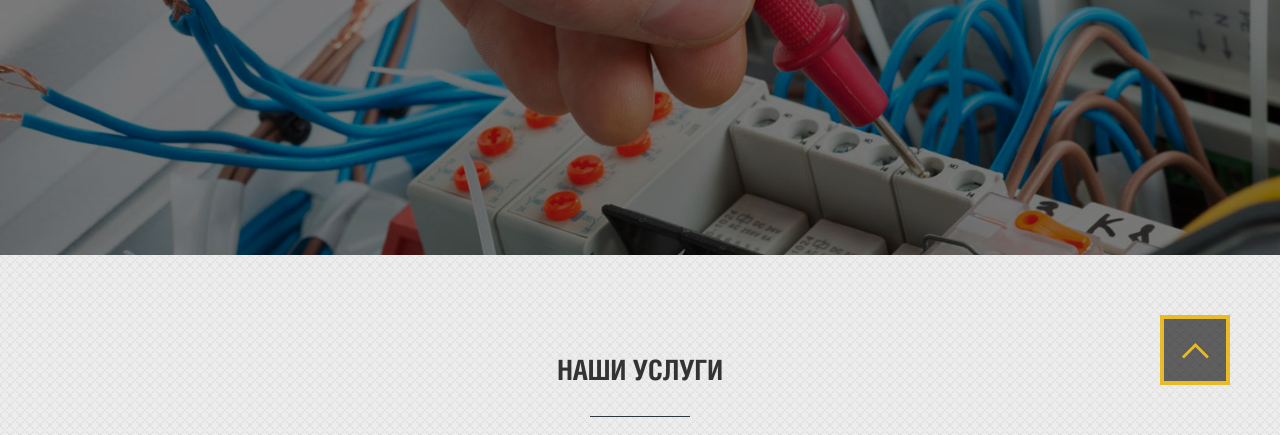
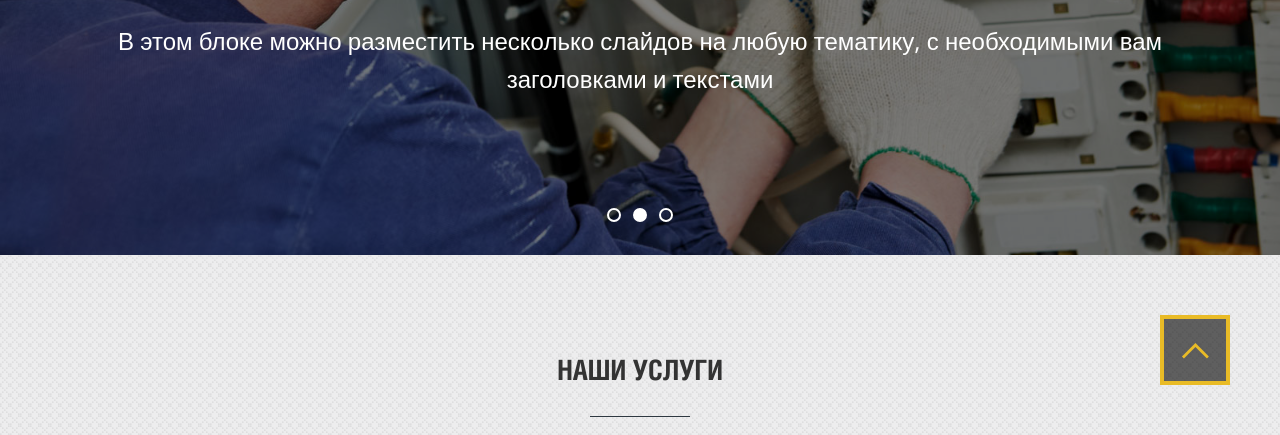
Before and after one commit to makc9pa/JS_Diploma, a website with bundled scripts: page index.html in a window 1280 px wide. Shown: the part 365-800 px from the top of the page. Built offline with nearby package versions, Linux system fonts and the light colour scheme; files whose address does not match are found by name.

```diff
--- a/css/style.css
+++ b/css/style.css
@@ -4,6 +4,7 @@
 @import url(jquery.fancybox.css);
 @import url(lightgallery.min.css);
 @import url(settings.css);
+
 body {
 	font-size: 16px;
 	line-height: 1.6;
@@ -11,6 +12,7 @@
 	overflow-x: hidden;
 	font-family: "Open Sans", sans-serif;
 }
+
 .main-wrapper {
 	min-height: 100%;
 	height: auto !important;
@@ -18,6 +20,7 @@
 	margin: 0 auto -60px auto;
 	background: #fff;
 }
+
 .footer-wrapper {
 	min-height: 60px;
 	max-width: 100%;
@@ -26,30 +29,35 @@
 	color: #9ba2a8;
 	padding: 20px 0;
 }
+
 .footer-push {
 	height: 60px;
 	margin: 0;
 	padding: 0;
 }
+
 .content ul,
 .content ol,
 ul.list,
 ol.list {
 	margin-bottom: 20px;
 }
-.content ul > li,
-.content ol > li,
-ul.list > li,
-ol.list > li {
+
+.content ul>li,
+.content ol>li,
+ul.list>li,
+ol.list>li {
 	margin-bottom: 10px;
 	position: relative;
 }
-.content ul > li,
-ul.list > li {
+
+.content ul>li,
+ul.list>li {
 	padding-left: 15px;
 }
-.content ul > li:after,
-ul.list > li:after {
+
+.content ul>li:after,
+ul.list>li:after {
 	content: "";
 	display: block;
 	position: absolute;
@@ -60,6 +68,7 @@
 	background: #333333;
 	border-radius: 50%;
 }
+
 .content ul ul,
 .content ol ul,
 .content ol ol,
@@ -71,6 +80,7 @@
 	padding-top: 10px;
 	padding-left: 10px;
 }
+
 .content ul ul li,
 .content ol ul li,
 .content ul ol li,
@@ -81,6 +91,7 @@
 ol.list ol li {
 	padding-left: 18px;
 }
+
 .content ul ul li:after,
 .content ol ul li:after,
 ul.list ul li:after,
@@ -89,23 +100,28 @@
 	width: 10px;
 	top: 12px;
 }
+
 .content ol,
 ol.list {
 	counter-reset: item;
 }
-.content ol > li,
-ol.list > li {
+
+.content ol>li,
+ol.list>li {
 	display: block;
 }
-.content ol > li:before,
-ol.list > li:before {
+
+.content ol>li:before,
+ol.list>li:before {
 	content: counters(item, ".") ". ";
 	counter-increment: item;
 }
+
 .content ol ol li:before,
 ol.list ol li:before {
 	content: counters(item, ".") " ";
 }
+
 h1,
 .title-h1 {
 	font-size: 36px;
@@ -114,6 +130,7 @@
 	font-family: "Helios";
 	font-weight: bold;
 }
+
 h2,
 .title-h2 {
 	font-size: 28px;
@@ -122,6 +139,7 @@
 	font-family: "Helios";
 	font-weight: bold;
 }
+
 h3,
 .title-h3 {
 	font-size: 21px;
@@ -130,6 +148,7 @@
 	font-family: "Helios";
 	font-weight: bold;
 }
+
 h4 {
 	font-size: 18px;
 	line-height: 1.1;
@@ -137,68 +156,89 @@
 	font-family: "Helios";
 	font-weight: bold;
 }
+
 @media only screen and (max-width: 767px) {
+
 	h1,
 	.title-h1 {
 		font-size: 28px;
 	}
+
 	h2,
 	.title-h2 {
 		font-size: 20px;
 	}
+
 	.f34 {
 		font-size: 26px;
 	}
+
 	.f36 {
 		font-size: 28px;
 	}
 }
+
 .decoration-none {
 	text-decoration: none !important;
 }
+
 .decoration-hover {
 	text-decoration: none;
 }
+
 .decoration-hover:hover {
 	text-decoration: underline;
 }
+
 .round {
 	border-radius: 50%;
 }
+
 .light-gray {
 	color: #858585;
 }
+
 .gray {
 	color: #4d4d4d;
 }
+
 .green {
 	color: #308502;
 }
+
 .red {
 	color: #2fab6d;
 }
+
 .white {
 	color: #fff;
 }
+
 .black {
 	color: #000;
 }
+
 .scheme-color {
 	color: #e9bb26;
 }
+
 p {
 	margin-bottom: 20px;
 }
+
 a {
 	color: #2fab6d;
 	text-decoration: none;
 }
+
 a:hover {
 	color: #6abd29;
 }
+
 a:focus {
 	outline: none;
 }
+
 a.absolute {
 	display: block;
 	width: 100%;
@@ -208,6 +248,7 @@
 	left: 0;
 	z-index: 10;
 }
+
 .button {
 	display: inline-block;
 	text-decoration: none !important;
@@ -229,31 +270,39 @@
 	font-family: "Helios";
 	letter-spacing: 0.5px;
 }
+
 .button:hover {
 	background: #2fab6d !important;
 	color: #fff !important;
 }
+
 .button.block {
 	display: block;
 	width: 100%;
 }
+
 .button.min,
 .button.mini {
 	font-size: 12px;
 	padding: 3px 15px;
 }
+
 .button.invert {
 	background: #2fab6d;
 }
+
 .button.invert:hover {
 	background: #e9bb26 !important;
 }
+
 .button.big {
 	padding: 14px 60px;
 }
+
 .form-group {
 	position: relative;
 }
+
 .modal {
 	display: none;
 	width: 460px;
@@ -261,6 +310,7 @@
 	background: #fff;
 	padding: 55px 25px 35px;
 }
+
 .modal-overlay {
 	display: none;
 	position: fixed;
@@ -273,6 +323,7 @@
 	background: rgba(0, 0, 0, 0.6);
 	z-index: 90;
 }
+
 .modal-close {
 	width: 25px;
 	height: 25px;
@@ -281,6 +332,7 @@
 	right: 10px;
 	cursor: pointer;
 }
+
 .modal-callback {
 	display: none;
 	position: fixed;
@@ -293,15 +345,19 @@
 	padding: 55px 25px 35px;
 	z-index: 99;
 }
+
 #responseMessage .modal-content.error {
 	color: #2fab6d;
 }
+
 .box {
 	display: none;
 }
+
 .box.visible {
 	display: block;
 }
+
 .close {
 	display: block;
 	position: absolute;
@@ -316,6 +372,7 @@
 	-ms-transform: rotate(45deg);
 	transform: rotate(45deg);
 }
+
 .close:before {
 	content: "";
 	display: block;
@@ -327,6 +384,7 @@
 	margin-left: -1px;
 	background: #f02a29;
 }
+
 .close:after {
 	content: "";
 	display: block;
@@ -338,10 +396,12 @@
 	margin-top: -1px;
 	background: #f02a29;
 }
+
 /**************************************/
 .header-push {
 	height: 101px;
 }
+
 .header-wrapper {
 	height: 101px;
 	position: fixed;
@@ -353,6 +413,7 @@
 	box-shadow: 0 1px 2px rgba(0, 0, 0, 0.2);
 	line-height: 1.4;
 }
+
 .header-panel {
 	background: #21282e;
 	color: #fff;
@@ -366,38 +427,48 @@
 	transition: all 200ms ease-out;
 	overflow: hidden;
 }
+
 .header-panel a {
 	color: #fff;
 	text-decoration: none;
 }
+
 .header-panel a:hover {
 	text-decoration: underline;
 }
+
 .header-tel {
 	letter-spacing: 0.5px;
 	margin-left: 15px;
 }
+
 .header-tel .fa,
 .header-email .fa {
 	margin-right: 3px;
 }
+
 .shedule span {
 	margin-right: 10px;
 }
+
 .shedule span:last-of-type {
 	margin-right: 0;
 }
+
 .shedule .fa {
 	margin: 0 5px 0 0;
 	font-size: 18px;
 	vertical-align: middle;
 }
-.header > div {
+
+.header>div {
 	display: inline-block;
 }
+
 .mob-menu-btn {
 	margin: 24px 5px 0 20px;
 }
+
 .mob-menu-btn span {
 	display: block;
 	height: 3px;
@@ -405,6 +476,7 @@
 	width: 30px;
 	background: #22282e;
 }
+
 .mobile-menu {
 	position: fixed;
 	top: 0;
@@ -421,9 +493,11 @@
 	-o-transition: all 200ms ease-out;
 	transition: all 200ms ease-out;
 }
+
 .mobile-menu.open {
 	right: 0;
 }
+
 .overlay {
 	position: fixed;
 	top: 0;
@@ -438,11 +512,13 @@
 	-o-transition: opacity 200ms ease-out;
 	transition: opacity 200ms ease-out;
 }
-.mobile-menu.open + .overlay {
+
+.mobile-menu.open+.overlay {
 	z-index: 400;
 	opacity: 1;
 }
-.mobile-menu > ul > li > a {
+
+.mobile-menu>ul>li>a {
 	display: block;
 	text-decoration: none;
 	color: #fff;
@@ -450,13 +526,16 @@
 	text-transform: uppercase;
 	font-family: "Helios";
 }
-.mobile-menu > ul > li.active > a {
+
+.mobile-menu>ul>li.active>a {
 	color: #2fab6d;
 }
+
 .mobile-menu-close.close {
 	top: 25px;
 	right: 25px;
 }
+
 .callback-btn {
 	padding: 0 30px;
 	height: 64px;
@@ -477,15 +556,18 @@
 	transition: all 200ms ease-out;
 	letter-spacing: 0.5px;
 }
+
 .callback-btn .fa {
 	margin: 0 4px 0 0;
 	vertical-align: middle;
 	font-size: 20px;
 }
+
 .callback-btn:hover {
 	color: #fff !important;
 	background: #2fab6d !important;
 }
+
 .mobile-menu .callback-btn {
 	float: none;
 	height: auto;
@@ -498,14 +580,17 @@
 	border: 1px solid #fff;
 	font-weight: normal;
 }
+
 .advantages {
 	position: relative;
 	z-index: 1;
 	overflow: hidden;
 }
+
 .icons .element {
 	margin-bottom: 40px;
 }
+
 .icons .element .img-wrapper {
 	background: #2fab6d;
 	border-radius: 50%;
@@ -516,9 +601,11 @@
 	transition: transform ease-out 0.1s, background 0.5s;
 	margin-bottom: 20px;
 }
+
 .icons .element .img-wrapper:hover {
 	background: #e9bb26 !important;
 }
+
 .icons .element .img-wrapper:after {
 	position: absolute;
 	width: 100%;
@@ -536,53 +623,64 @@
 	-ms-transform: scale(0.9);
 	transform: scale(0.9);
 }
+
 .icons .element .img-wrapper:hover:after {
 	-webkit-animation: sonarEffect 1.3s ease-out 75ms;
 	-moz-animation: sonarEffect 1.3s ease-out 75ms;
 	animation: sonarEffect 1.3s ease-out 75ms;
 }
+
 @-webkit-keyframes sonarEffect {
 	0% {
 		opacity: 0.3;
 	}
+
 	40% {
 		opacity: 0.5;
 		box-shadow: 0 0 0 2px rgba(255, 255, 255, 0.1), 0 0 10px 10px #e9bb26, 0 0 0 10px rgba(255, 255, 255, 0.3);
 	}
+
 	90% {
 		box-shadow: 0 0 0 2px rgba(255, 255, 255, 0.1), 0 0 10px 10px #e9bb26, 0 0 0 10px rgba(255, 255, 255, 0.3);
 		-webkit-transform: scale(1.5);
 		opacity: 0;
 	}
 }
+
 @-moz-keyframes sonarEffect {
 	0% {
 		opacity: 0.3;
 	}
+
 	40% {
 		opacity: 0.5;
 		box-shadow: 0 0 0 2px rgba(255, 255, 255, 0.1), 0 0 10px 10px #e9bb26, 0 0 0 10px rgba(255, 255, 255, 0.3);
 	}
+
 	100% {
 		box-shadow: 0 0 0 2px rgba(255, 255, 255, 0.1), 0 0 10px 10px #e9bb26, 0 0 0 10px rgba(255, 255, 255, 0.3);
 		-moz-transform: scale(1.5);
 		opacity: 0;
 	}
 }
+
 @keyframes sonarEffect {
 	0% {
 		opacity: 0.3;
 	}
+
 	40% {
 		opacity: 0.5;
 		box-shadow: 0 0 0 2px rgba(255, 255, 255, 0.1), 0 0 10px 10px #e9bb26, 0 0 0 10px rgba(255, 255, 255, 0.3);
 	}
+
 	100% {
 		box-shadow: 0 0 0 2px rgba(255, 255, 255, 0.1), 0 0 10px 10px #e9bb26, 0 0 0 10px rgba(255, 255, 255, 0.3);
 		transform: scale(1.5);
 		opacity: 0;
 	}
 }
+
 .icons .element .title {
 	font-family: "Helios";
 	font-weight: bold;
@@ -591,23 +689,29 @@
 	text-transform: uppercase;
 	margin-bottom: 15px;
 }
+
 .icons .element .text {
 	font-size: 13px;
 	color: #a1b1bc;
 }
+
 .dark-bg {
 	background: #22282e;
 }
+
 .gray-bg {
 	background: url("../images/az-subtle.png") #f6f6f7;
 }
+
 .hr-min {
 	width: 100px;
 	margin: 30px auto;
 }
+
 .weight300 {
 	font-weight: 300;
 }
+
 .section2:before {
 	content: "";
 	display: block;
@@ -624,18 +728,22 @@
 .pswp__caption__center {
 	text-align: center;
 }
+
 .pswp__caption__center .title-h3 {
 	margin: 15px 0 5px;
 }
+
 .num-section {
 	background: url(../images/num-section.jpg) 0 0 no-repeat;
 	background-attachment: fixed;
 	color: #fff;
 	position: relative;
 }
+
 .ie .num-section {
 	background-attachment: scroll;
 }
+
 .num-section:after {
 	content: "";
 	display: block;
@@ -646,10 +754,12 @@
 	left: 0;
 	background: rgba(0, 0, 0, 0.85);
 }
+
 .num-section .container {
 	position: relative;
 	z-index: 10;
 }
+
 .num-section .num {
 	font-size: 50px;
 	line-height: 1;
@@ -657,21 +767,26 @@
 	color: #e9bb26;
 	opacity: 0;
 }
+
 .num-section .num.animated {
 	opacity: 1;
 }
+
 hr {
 	border-color: #2e3841;
 }
+
 hr.white {
 	border-color: #fff;
 }
+
 .clear-hr {
 	height: 0;
 	opacity: 0;
 	margin: 0;
 	padding: 0;
 }
+
 .contacts-section .element {
 	min-height: 100px;
 	border: 1px solid #ccc;
@@ -681,6 +796,7 @@
 	font-size: 14px;
 	position: relative;
 }
+
 .contacts-section .element .icon {
 	position: absolute;
 	top: 50%;
@@ -689,6 +805,7 @@
 	height: 51px;
 	margin-top: -25.5px;
 }
+
 /*------------------------------
 	 Map
 ------------------------------*/
@@ -696,14 +813,17 @@
 	height: 600px;
 	width: 100%;
 }
+
 #mapexMap {
 	height: 100%;
 }
+
 @media only screen and (max-width: 767px) {
 	.map-section {
 		height: 400px;
 	}
 }
+
 /*------------------------------
 	END Map
 ------------------------------*/
@@ -719,52 +839,62 @@
 		width: 140px;
 	}
 }
+
 @media only screen and (max-width: 991px) {
 	.icons .img-wrapper img {
 		width: 100px;
 	}
+
 	.slick-dots {
 		padding-top: 30px;
 	}
 }
-@media only screen and (max-width: 767px) {
-}
+
+@media only screen and (max-width: 767px) {}
 
 @media only screen and (min-width: 768px) {
 	.modal {
 		padding: 55px 40px 40px;
 	}
+
 	.mobile-tab-header {
 		display: none;
 	}
+
 	ul.tabs.mobile {
 		display: block !important;
 		margin: 0;
 	}
+
 	.box {
 		padding: 0 15px;
 	}
+
 	h1.big,
 	.title-h1.big {
 		font-size: 50px;
 		line-height: 1.1;
 		margin-bottom: 20px;
 	}
+
 	h1,
 	.title-h1 {
 		font-size: 50px;
 		margin-bottom: 30px;
 		font-weight: 900;
 	}
+
 	.portfolio figure {
 		width: 50%;
 	}
+
 	.quest-section span {
 		vertical-align: top;
 		margin-right: 30px;
 		display: inline;
 		margin-bottom: 0;
 	}
+
 	.contacts-section .element {
 		padding: 26px 12px 22px 22px;
 		text-align: center;
@@ -775,17 +905,20 @@
 	.box {
 		padding: 0 20px;
 	}
+
 	.top-menu {
 		padding-top: 22px;
 		float: right;
 		font-family: "Helios";
 		margin-right: 20px;
 	}
-	.top-menu > ul > li {
+
+	.top-menu>ul>li {
 		display: inline-block;
 		margin: 0 10px;
 	}
-	.top-menu > ul > li > a {
+
+	.top-menu>ul>li>a {
 		display: inline-block;
 		font-size: 15px;
 		text-transform: uppercase;
@@ -795,17 +928,21 @@
 		-o-transition: all 200ms ease-out;
 		transition: all 200ms ease-out;
 	}
-	.top-menu > ul > li:hover > a,
-	.top-menu > ul > li.active > a {
+
+	.top-menu>ul>li:hover>a,
+	.top-menu>ul>li.active>a {
 		color: #2fab6d;
 	}
+
 	.mobile-menu,
 	.overlay {
 		display: none;
 	}
+
 	.logo {
 		margin-left: 0;
 	}
+
 	.contacts-section .element {
 		padding: 26px 12px 22px 80px;
 		text-align: left;
@@ -816,47 +953,60 @@
 	.portfolio figure {
 		width: 25%;
 	}
+
 	ul.tabs.mobile li {
 		padding: 18px 90px;
 	}
-	.top-menu > ul > li {
+
+	.top-menu>ul>li {
 		margin: 0 20px;
 	}
+
 	h1.big,
 	.title-h1.big {
 		font-size: 80px;
 		line-height: 1;
 		margin-bottom: 50px;
 	}
+
 	.top-slider .text {
 		font-size: 18px;
 		line-height: 1.6;
 	}
-	.top-menu > ul > li > a {
+
+	.top-menu>ul>li>a {
 		font-size: 16px;
 	}
 }
 
 /* top slider */
 .top-slider .slick-dots {
+	cursor: pointer;
 	position: absolute;
 	bottom: 25px;
 }
+
 .top-slider .slick-dots li {
+	cursor: pointer;
 	border-color: #fff !important;
 }
+
 .top-slider .slick-dots li.slick-active {
+	cursor: pointer;
 	background-color: #fff !important;
 }
+
 .top-slider {
 	overflow: hidden;
 	height: 450px;
 }
+
 .top-slider .item {
 	overflow: hidden;
 	height: 450px;
 	position: relative;
 }
+
 .top-slider .item:before {
 	content: "";
 	display: block;
@@ -867,17 +1017,21 @@
 	left: 0;
 	background: rgba(0, 0, 0, 0.5);
 }
+
 .top-slider .table {
 	position: relative;
 	z-index: 10;
 }
+
 .video-block {
 	height: 100%;
 }
+
 .video-block .table {
 	z-index: 10;
 	position: relative;
 }
+
 video#video_background {
 	position: absolute;
 	left: 0;
@@ -888,6 +1042,7 @@
 	height: auto;
 	display: block;
 }
+
 .video-block .pattern {
 	position: absolute;
 	left: 0;
@@ -902,9 +1057,11 @@
 	.top-slider .item {
 		height: 400px;
 	}
+
 	.top-slider {
 		height: 400px;
 	}
+
 	.header-push {
 		height: 100px;
 		-webkit-transition: all 200ms ease-out;
@@ -912,6 +1069,7 @@
 		-o-transition: all 200ms ease-out;
 		transition: all 200ms ease-out;
 	}
+
 	.header-wrapper {
 		height: 100px;
 		-webkit-transition: all 200ms ease-out;
@@ -919,6 +1077,7 @@
 		-o-transition: all 200ms ease-out;
 		transition: all 200ms ease-out;
 	}
+
 	.header-wrapper.hPanelHide {
 		top: -36px;
 	}
@@ -928,9 +1087,11 @@
 	.top-slider .item {
 		height: 520px;
 	}
+
 	.top-slider {
 		height: 520px;
 	}
+
 	.top-slider .table {
 		opacity: 0;
 		visibility: hidden;
@@ -942,6 +1103,7 @@
 		-o-transition: 0.5s;
 		transition: 0.5s;
 	}
+
 	.top-slider .table.active {
 		webkit-transform: scale(1);
 		-ms-transform: scale(1);
@@ -963,10 +1125,12 @@
 	.top-slider .item {
 		height: 600px;
 	}
+
 	.top-slider {
 		height: 600px;
 	}
 }
+
 /* end top slider */
 
 /************************* accordeon **************************/
@@ -976,11 +1140,13 @@
 	font-size: 13px;
 	color: #888885;
 }
+
 .accordeon .element {
 	margin-bottom: 6px;
 	background: #fff;
 	box-shadow: 0 0 0 1px rgba(0, 0, 0, 0.1);
 }
+
 .accordeon .element .title {
 	cursor: pointer;
 	padding: 17px 15px 17px 70px;
@@ -996,10 +1162,12 @@
 	-o-transition: all 200ms ease-out;
 	transition: all 200ms ease-out;
 }
+
 .accordeon .element.active .title {
 	background: #e9bb26;
 	color: #fff !important;
 }
+
 .accordeon .element .title:before {
 	font-family: "FontAwesome";
 	content: "";
@@ -1018,21 +1186,27 @@
 	-o-transition: all 200ms ease-out;
 	transition: all 200ms ease-out;
 }
+
 .accordeon .element.active .title:before {
 	background: url(../images/minus.png) 50% 50% no-repeat #333;
 }
-.accordeon > div:first-of-type .element-content {
+
+.accordeon>div:first-of-type .element-content {
 	display: block;
 }
+
 .accordeon .element .title:hover:before {
 	background-color: #333;
 }
+
 .accordeon .element .title:hover {
 	color: #333333;
 }
-.accordeon > div:last-of-type {
+
+.accordeon>div:last-of-type {
 	margin-bottom: 0;
 }
+
 /************************* end accordeon **************************/
 
 /**** steps section *****/
@@ -1049,9 +1223,11 @@
 	position: relative;
 	z-index: 4;
 }
+
 .steps-section .text {
 	font-size: 14px;
 }
+
 @media only screen and (min-width: 768px) {
 	.steps-section .inner:before {
 		content: "";
@@ -1093,6 +1269,7 @@
 .services-section .element {
 	margin-bottom: 20px;
 }
+
 .services-section .element .element-content {
 	padding: 20px;
 	background: #fff;
@@ -1101,12 +1278,14 @@
 	-o-transition: all 200ms ease-out;
 	transition: all 200ms ease-out;
 }
+
 .services-section .element .img-wrapper {
 	overflow: hidden;
 	position: relative;
 	background: #fff;
 	padding: 15px 15px 0;
 }
+
 .services-section .element .img-wrapper:after {
 	content: "";
 	display: block;
@@ -1122,9 +1301,11 @@
 	-o-transition: all 200ms ease-out;
 	transition: all 200ms ease-out;
 }
+
 .services-section .element:hover .img-wrapper:after {
 	opacity: 1;
 }
+
 .services-section .element .img-wrapper:before {
 	content: "Оформить заявку";
 	display: block;
@@ -1147,20 +1328,24 @@
 	text-transform: uppercase;
 	border: 2px solid #fff;
 }
+
 .services-section .element:hover .img-wrapper:before {
 	opacity: 1;
 }
+
 .services-section .element .img-wrapper img {
 	-webkit-transition: all 200ms ease-out;
 	-moz-transition: all 200ms ease-out;
 	-o-transition: all 200ms ease-out;
 	transition: all 200ms ease-out;
 }
+
 .services-section .element:hover .img-wrapper img {
 	-webkit-transform: scale(1.2);
 	-moz-transform: scale(1.2);
 	-o-transform: scale(1.2);
 }
+
 .services-elements .title-h5 {
 	overflow: hidden;
 	position: relative;
@@ -1171,6 +1356,7 @@
 	margin-bottom: 10px;
 	height: 40px;
 }
+
 .services-elements .title-h5:after {
 	content: "";
 	display: block;
@@ -1186,6 +1372,7 @@
 	-o-transition: all 200ms ease-out;
 	transition: all 200ms ease-out;
 }
+
 .services-section .element:hover .title-h5:after {
 	-moz-transform: rotate(45deg);
 	-webkit-transform: rotate(45deg);
@@ -1193,18 +1380,22 @@
 	-ms-transform: rotate(45deg);
 	transform: rotate(45deg);
 }
+
 .services-elements .text {
 	color: #777777;
 	font-size: 14px;
 	height: 66px;
 	overflow: hidden;
 }
+
 .services-elements img {
 	width: 100%;
 }
-.services-elements > .row > hr:nth-of-type(2n) {
+
+.services-elements>.row>hr:nth-of-type(2n) {
 	clear: both;
 }
+
 .services-elements .element-price {
 	margin-bottom: 15px;
 	font-weight: bold;
@@ -1225,11 +1416,13 @@
 }
 
 @media only screen and (min-width: 992px) {
-	.services-elements > .row > hr:nth-of-type(2n) {
+	.services-elements>.row>hr:nth-of-type(2n) {
 		clear: none;
 	}
-	.services-elements > .row > hr:nth-of-type(3n) {
+
+	.services-elements>.row>hr:nth-of-type(3n) {
 		clear: both;
 	}
 }
+
 /**** /. services section *****/
--- a/src/index.js
+++ b/src/index.js
@@ -1,5 +1,7 @@
 import { modal } from './modules/modal'
 import { menu } from './modules/menu'
+import { slider } from './modules/slider'
 
 modal()
 menu()
+slider()
--- /dev/null
+++ b/src/modules/slider.js
@@ -0,0 +1,112 @@
+export const slider = () => {
+    const sliderBlock = document.querySelector('.top-slider')
+    const slides = document.querySelectorAll('.item')
+    const texts = document.querySelectorAll('.table')
+
+    slides.forEach((slide, index) => {
+        if (index !== 0) {
+            slide.style.display = 'none'
+        }
+    });
+
+    texts[0].classList.add('active')
+
+    let ul = document.createElement('ul')
+    ul.classList.add('slick-dots')
+    sliderBlock.appendChild(ul)
+
+    let dots = {}
+    let currentSlide = 0
+    let interval
+    let timeInterval = 3000
+
+    const addDots = (index) => {
+        for (let i = 0; i < index; i++) {
+            let li = document.createElement('li')
+            i === 0 ? li.classList.add('dot', 'slick-active') : li.classList.add('dot')
+            ul.appendChild(li)
+        }
+    }
+
+    const prevSlide = (elems, index) => {
+        elems[index].style.display = 'none'
+    }
+
+    const nextSlide = (elems, index) => {
+        elems[index].style.display = ''
+    }
+
+    const prevText = (texts, index, strClass) => {
+        texts[index].classList.remove(strClass)
+    }
+
+    const nextText = (texts, index, strClass) => {
+        texts[index].classList.add(strClass)
+    }
+
+    const autoSlide = () => {
+        dots = document.querySelectorAll('.dot')
+        prevSlide(slides, currentSlide)
+        prevText(texts, currentSlide, 'active')
+        prevText(dots, currentSlide, 'slick-active')
+        currentSlide++
+
+        if (currentSlide >= slides.length) {
+            currentSlide = 0
+        }
+
+    nextSlide(slides, currentSlide)
+    nextText(texts, currentSlide, 'active')
+    nextText(dots, currentSlide, 'slick-active')
+    }
+
+    const startSlide = (timer) => {
+        interval = setInterval(autoSlide, timer);
+    }
+
+    const stopSlide = () => {
+        clearInterval(interval)
+    }
+
+    sliderBlock.addEventListener('click', (e) => {
+        // console.log(e.target)
+        e.preventDefault()
+
+        if (!e.target.matches('.dot')) {
+            return
+        }
+
+    prevSlide(slides, currentSlide)
+    prevText(texts, currentSlide, 'active')
+    prevText(dots, currentSlide, 'slick-active')
+
+        if (currentSlide >= slides.length) {
+            currentSlide = 0
+        }
+
+        if (currentSlide < 0) {
+            currentSlide = slides.length - 1
+        }
+
+    nextSlide(slides, currentSlide)
+    nextText(texts, currentSlide, 'active')
+    nextText(dots, currentSlide, 'slick-active')
+    })
+
+    sliderBlock.addEventListener('mouseenter', (e) => {
+        // console.log(e.target);
+        if (e.target.matches('.slick-dots')) {
+            stopSlide()
+        }
+    }, true)
+
+    sliderBlock.addEventListener('mouseleave', (e) => {
+        // console.log(e.target);
+        if (e.target.matches('.slick-dots')) {
+            startSlide(timeInterval)
+        }
+    }, true)
+
+    addDots(slides.length)
+    startSlide(timeInterval)
+}
```
Also changed, not shown: css/bootstrap.css, dist/main.js, index.html (line endings or trailing spaces).
